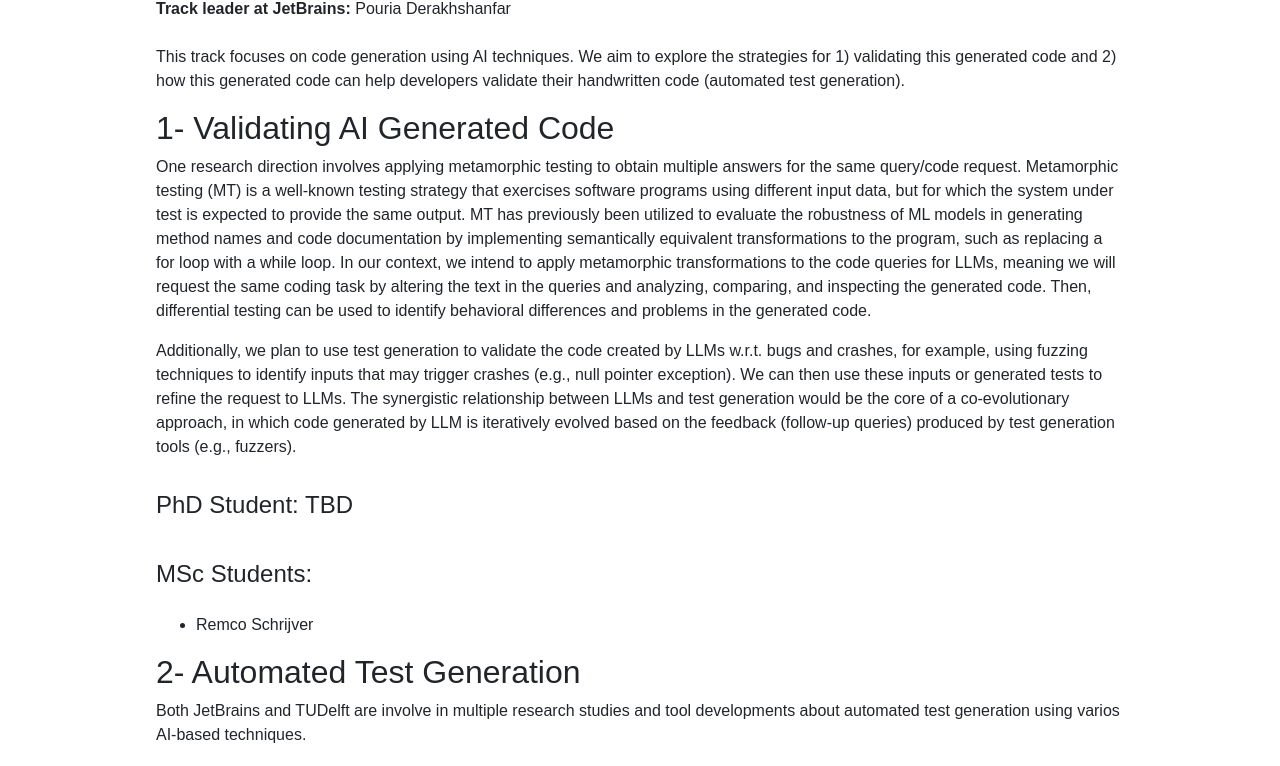
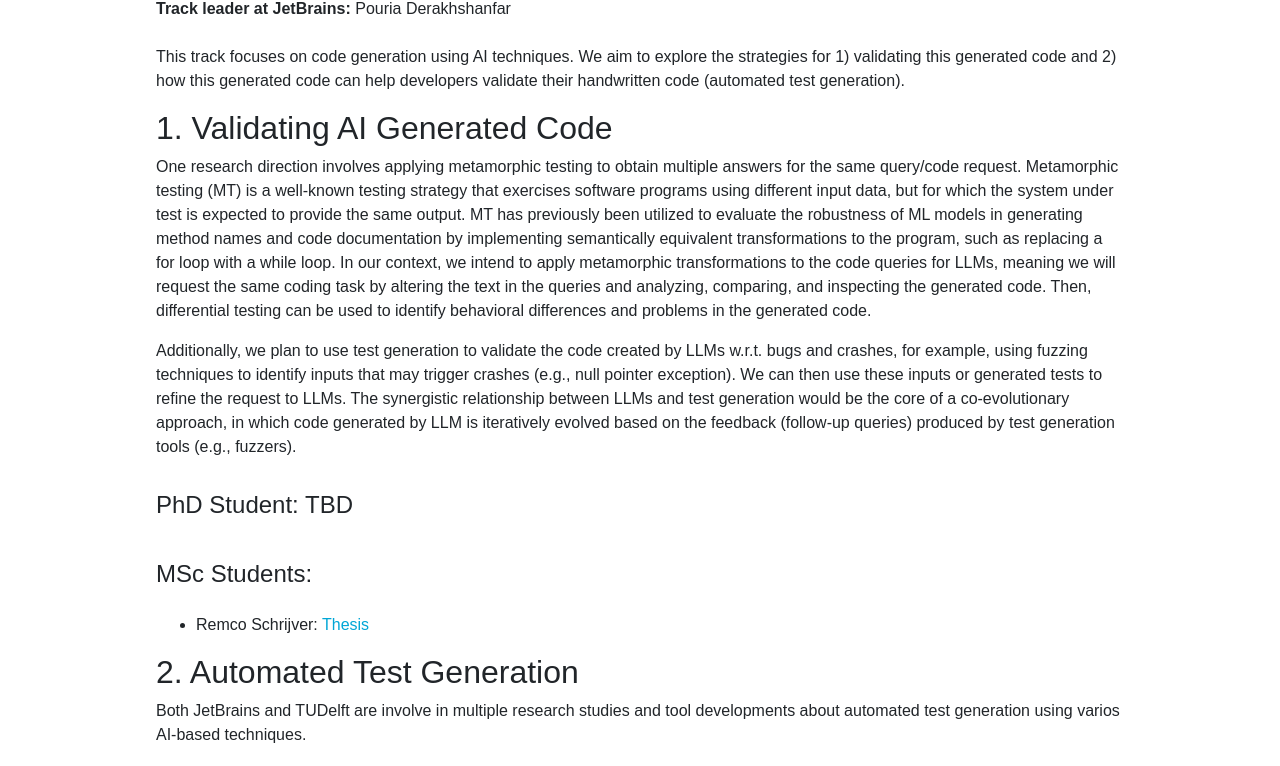
Before and after one commit to SERG-Delft/ai4se-website, a Jekyll site: the page built from _tracks/01_code_gen_validation.md, in a window 1280 px wide. Shown: the part 155-921 px from the top of the page. Built offline with Jekyll 4.4.1, drawn with Linux system fonts in a browser that asks for light colours; nearby versions of some CDN libraries.

Commit message:
Track 1's page minor update

```diff
--- a/_tracks/01_code_gen_validation.md
+++ b/_tracks/01_code_gen_validation.md
@@ -9,7 +9,7 @@ phd: TBD
 
 This track focuses on code generation using AI techniques. We aim to explore the strategies for 1) validating this generated code and 2) how this generated code can help developers validate their handwritten code (automated test generation).
 
-## 1- Validating AI Generated Code
+## 1. Validating AI Generated Code
 
 One research direction involves applying metamorphic testing to obtain multiple answers for the same query/code request. Metamorphic testing (MT) is a well-known testing strategy that exercises software programs using different input data, but for which the system under test is expected to provide the same output. MT has previously been utilized to evaluate the robustness of ML models in generating method names and code documentation by implementing semantically equivalent transformations to the program, such as replacing a for loop with a while loop. In our context, we intend to apply metamorphic transformations to the code queries for LLMs, meaning we will request the same coding task by altering the text in the queries and analyzing, comparing, and inspecting the generated code. Then, differential testing can be used to identify behavioral differences and problems in the generated code.
 
@@ -17,9 +17,9 @@ Additionally, we plan to use test generation to validate the code created by LLM
 
 ### PhD Student: TBD
 ### MSc Students:
-- Remco Schrijver
+- Remco Schrijver: [Thesis](/projects/track-1/2024-07-08-beyond-acceptance-rates-thesis-remco-schrijver)
 
-## 2- Automated Test Generation
+## 2. Automated Test Generation
 Both JetBrains and TUDelft are involve in multiple research studies and tool developments about automated test generation using varios AI-based techniques.
 
 At JetBrains Research, we are working on [TestSpark](https://plugins.jetbrains.com/plugin/21024-testspark) a test generation plugin for IntelliJ IDEA that utilizes LLM-based and evalutionary-based approaches. Also, we have implemented a test generation tool based on symbolic and concolic execution, called [Kex](https://github.com/vorpal-research/kex). Also, TUdelft researchers have worked on tools, such as [Syntest](https://www.syntest.org) and [EvoSuite](https://www.evosuite.org) (both are evolutionary-based unit test generation approaches for javascript and Java, respectively).
```
